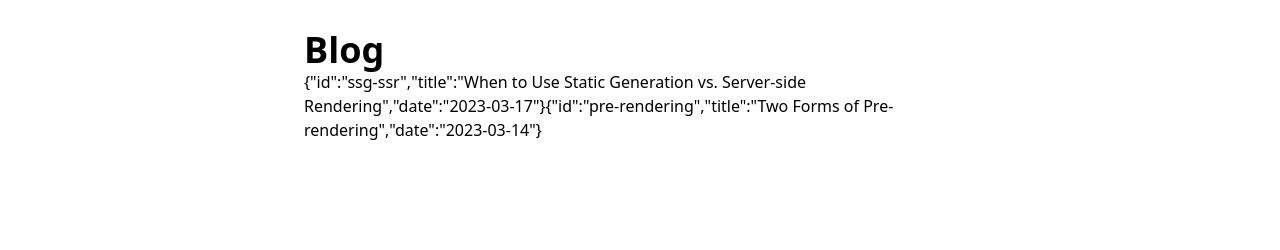
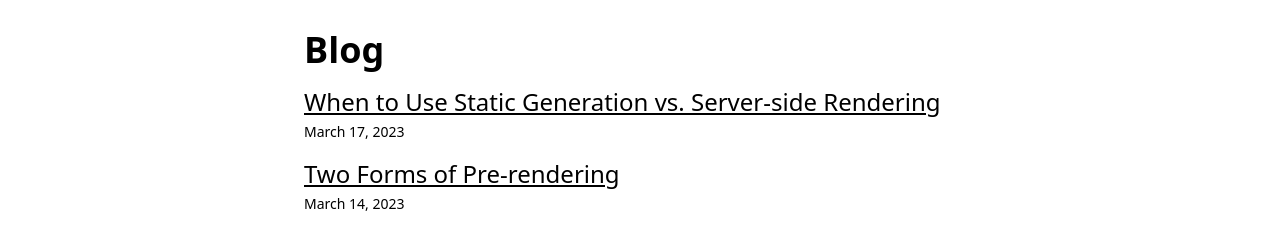
Before and after one commit to prateekvarma/next13-blog-dave, a Next.js app: page / in a window 1280 px wide. Shown: the part 366-616 px from the top of the page. Built offline with nearby package versions, Linux system fonts and the light colour scheme.

Commit message:
Created ListItem component to display posts

```diff
--- /dev/null
+++ b/app/components/ListItem.tsx
@@ -0,0 +1,24 @@
+import getFormattedDate from '@/lib/getFormattedDate';
+import Link from 'next/link';
+
+type Props = {
+  post: BlogPost;
+};
+
+export default function ListItem({ post }: Props) {
+  const { id, title, date } = post;
+  const formattedDate = getFormattedDate(date);
+
+  return (
+    <li className='mt-4 text-2xl dark:text-white/90'>
+      <Link
+        className='underline hover:text-black/70 dark:hover:text-white'
+        href={`/posts/${id}`}
+      >
+        {title}
+      </Link>
+      <br />
+      <p className='text-sm mt-1'>{formattedDate}</p>
+    </li>
+  );
+}
--- a/app/components/Posts.tsx
+++ b/app/components/Posts.tsx
@@ -1,4 +1,5 @@
 import { getSortedPostsData } from '@/lib/posts';
+import ListItem from './ListItem';
 
 export default function Posts() {
   const posts = getSortedPostsData();
@@ -8,7 +9,7 @@
       <h2 className='text-4xl font-bold dark:text-white/90'>Blog</h2>
       <ul className='w-full'>
         {posts.map((post) => (
-          JSON.stringify(post)
+          <ListItem key={post.id} post={post} />
         ))}
       </ul>
     </section>
```
